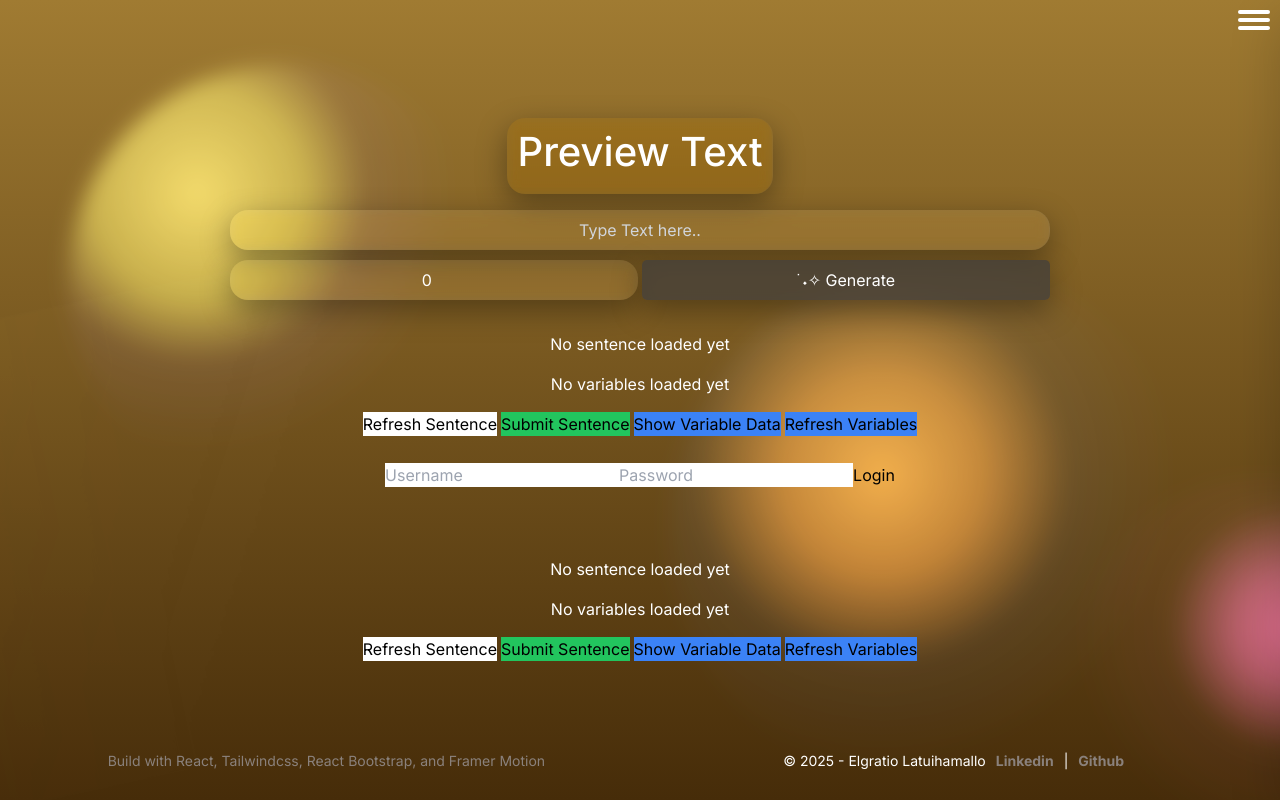
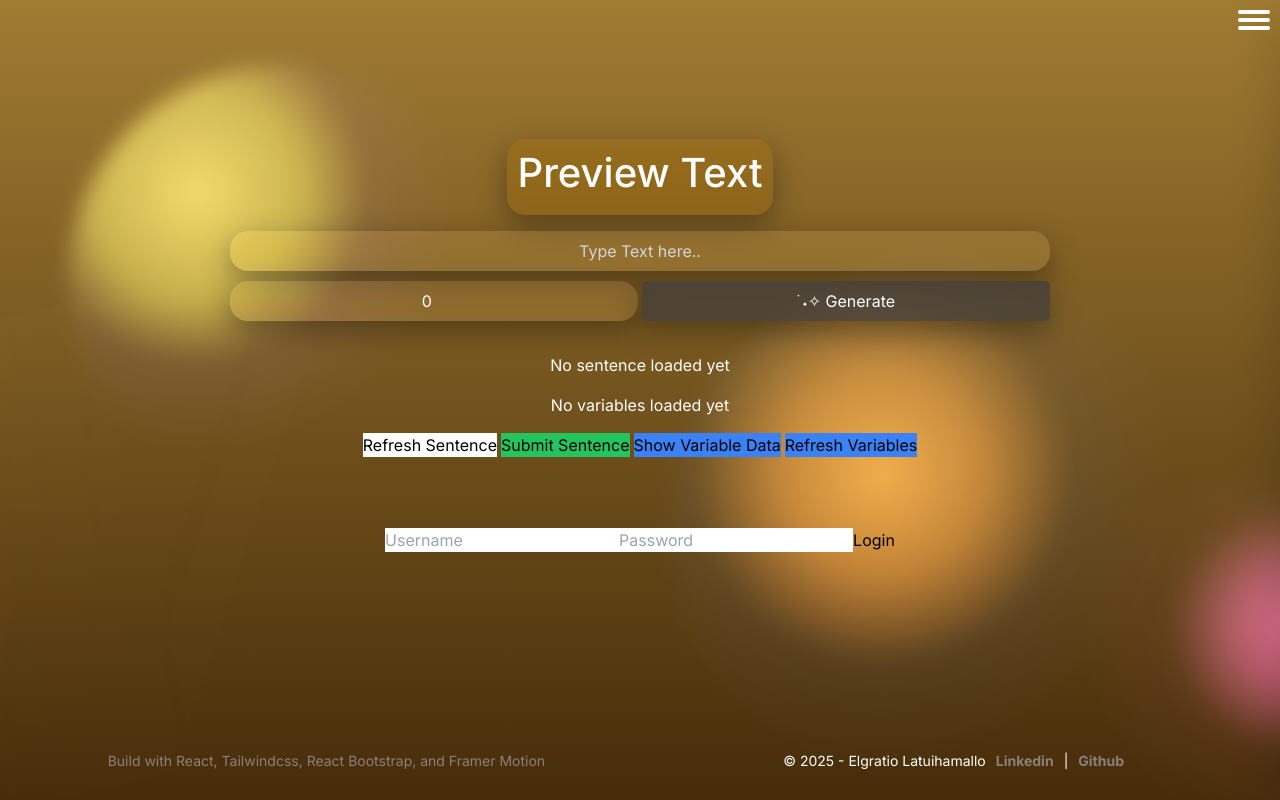
Before and after one commit to akael888/sentence-repeater, a React (Create React App) app in the folder my-app/client/: page / in a window 1280 px wide. Built offline with nearby package versions, Linux system fonts and the light colour scheme; no server answers.

Commit message:
chore : Removing the old component from the app.js

```diff
--- a/my-app/client/src/App.js
+++ b/my-app/client/src/App.js
@@ -114,7 +114,7 @@ function App() {
             <div className="flex-1 w-full grid place-items-center p-[5%] z-[98]">
               <Repeater />
               <Login></Login>
-              <SentenceTempData></SentenceTempData>
+
             </div>
 
             <motion.footer
```
